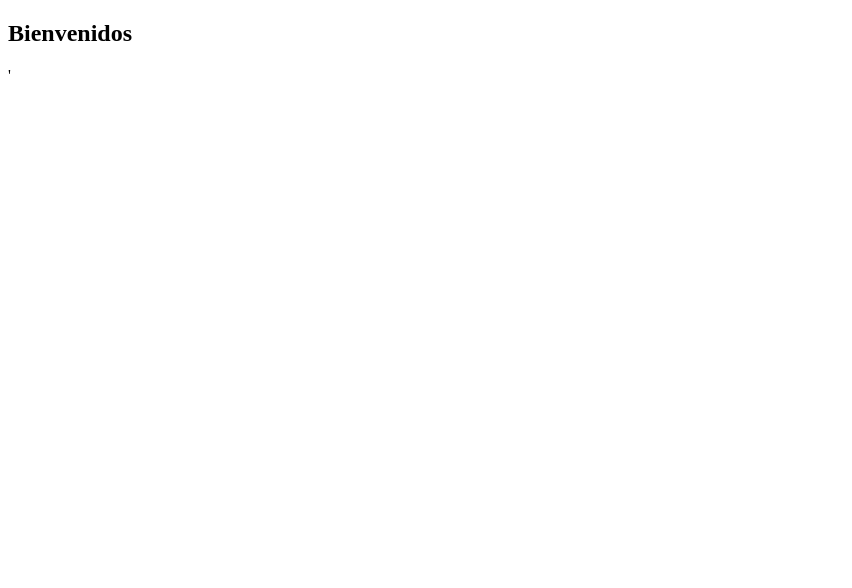
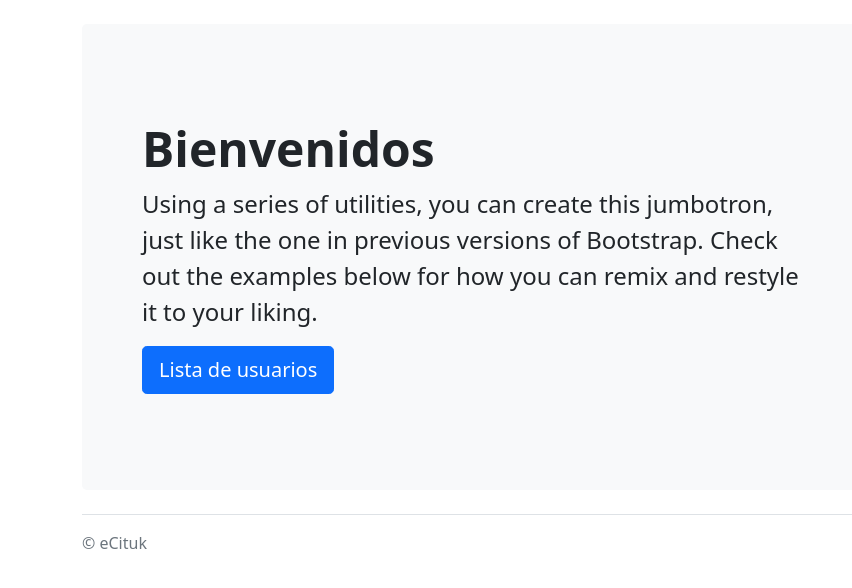
Before and after one commit to engelcituk/web-project-dejango, a Django app: page / in a window 1280 px wide. Before the commit the part shown is almost empty. Shown: the top 588 px of the page, without its empty margins (0-852 px from the left). Run offline with Django 3.2, Linux system fonts and the light colour scheme.

Commit message:
Bootstrap y Django

```diff
--- a/templates/home.html
+++ b/templates/home.html
@@ -5,8 +5,24 @@
     <meta http-equiv="X-UA-Compatible" content="IE=edge">
     <meta name="viewport" content="width=device-width, initial-scale=1.0">
     <title>Home</title>
+    <link rel="stylesheet" href="https://cdn.jsdelivr.net/npm/bootstrap@5.1.3/dist/css/bootstrap.min.css">
 </head>
 <body>
-    <h2>Bienvenidos</h2>'
+    <main>
+        <div class="container py-4">
+          <div class="p-5 mb-4 bg-light rounded-3">
+            <div class="container-fluid py-5">
+              <h1 class="display-5 fw-bold">Bienvenidos</h1>
+              <p class="col-md-8 fs-4">Using a series of utilities, you can create this jumbotron, just like the one in previous versions of Bootstrap. Check out the examples below for how you can remix and restyle it to your liking.</p>
+              <button class="btn btn-primary btn-lg" type="button">Lista de usuarios</button>
+            </div>
+          </div>
+
+
+          <footer class="pt-3 mt-4 text-muted border-top">
+            &copy; eCituk
+          </footer>
+        </div>
+      </main>
 </body>
 </html>
```
